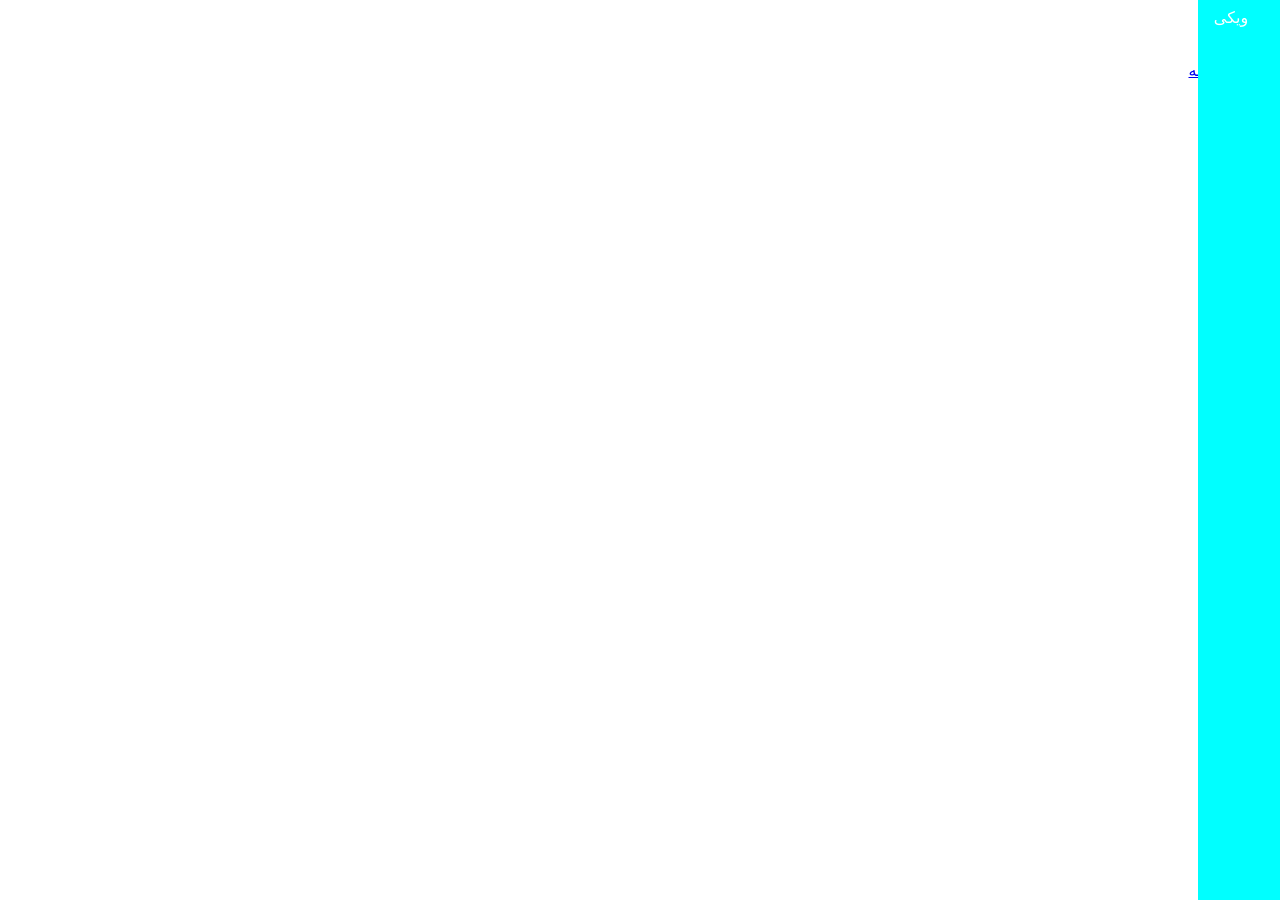
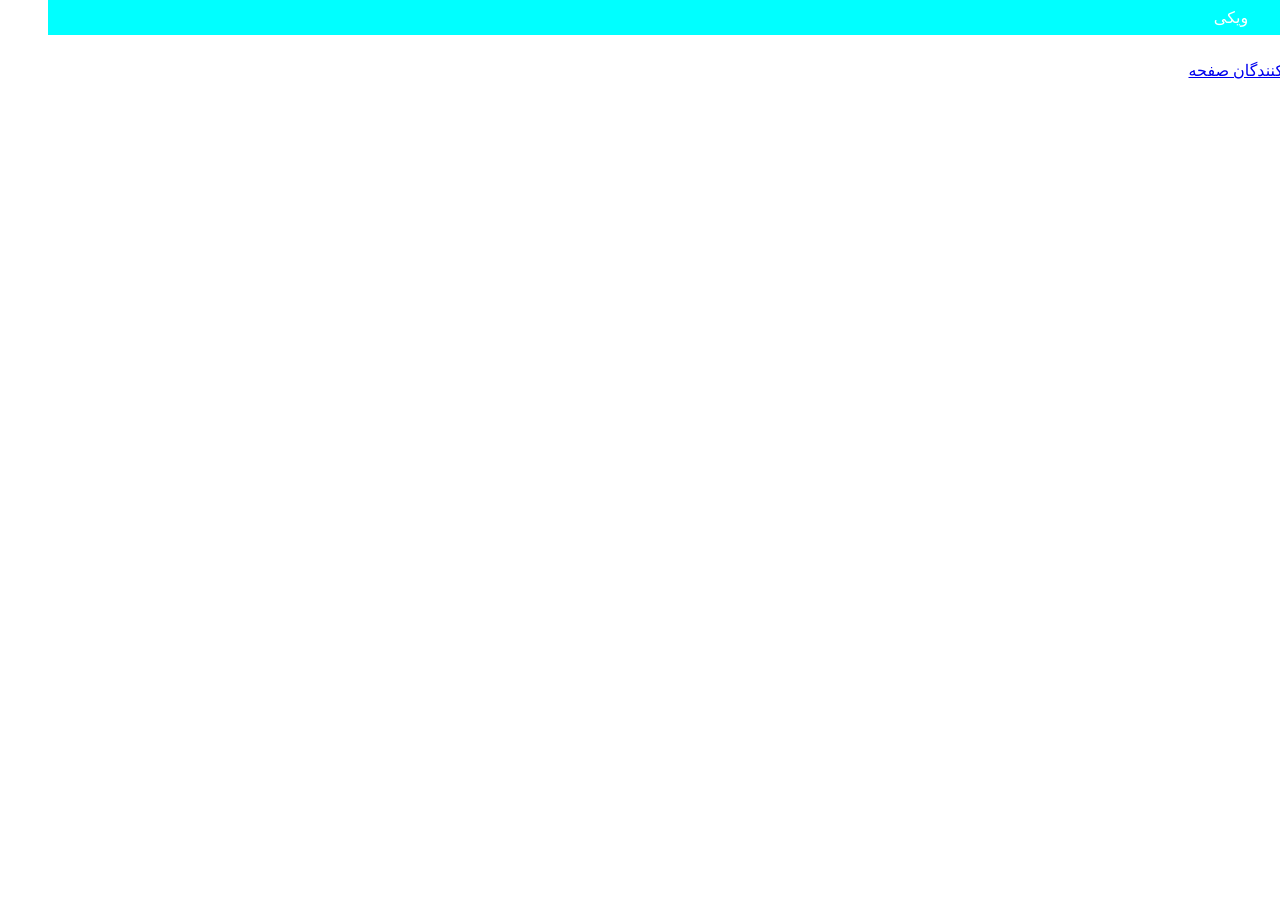
Before and after one commit to shaazzz/FarsiCP, a Jekyll site: the page built from SGU/235/statement.md, in a window 1280 px wide. Built offline with Jekyll 4.4.1, drawn with Linux system fonts in a browser that asks for light colours.

Commit message:
Update Default.html

```diff
--- a/_layouts/Default.html
+++ b/_layouts/Default.html
@@ -27,7 +27,7 @@
     </style>
   </head>
   <body dir="rtl">
-    <div id="topnav" style="position: fixed; top: 0px;background-color:#00ffff;height:100%;color:white">
+    <div id="topnav" style="position: fixed; top: 0px;background-color:#00ffff;width:100%;color:white">
       <a class="nav-button" href="/FarsiCP">خانه</a>
       <a class="nav-button" href="/FarsiCP/wiki">ویکی</a>
     </div>
```
